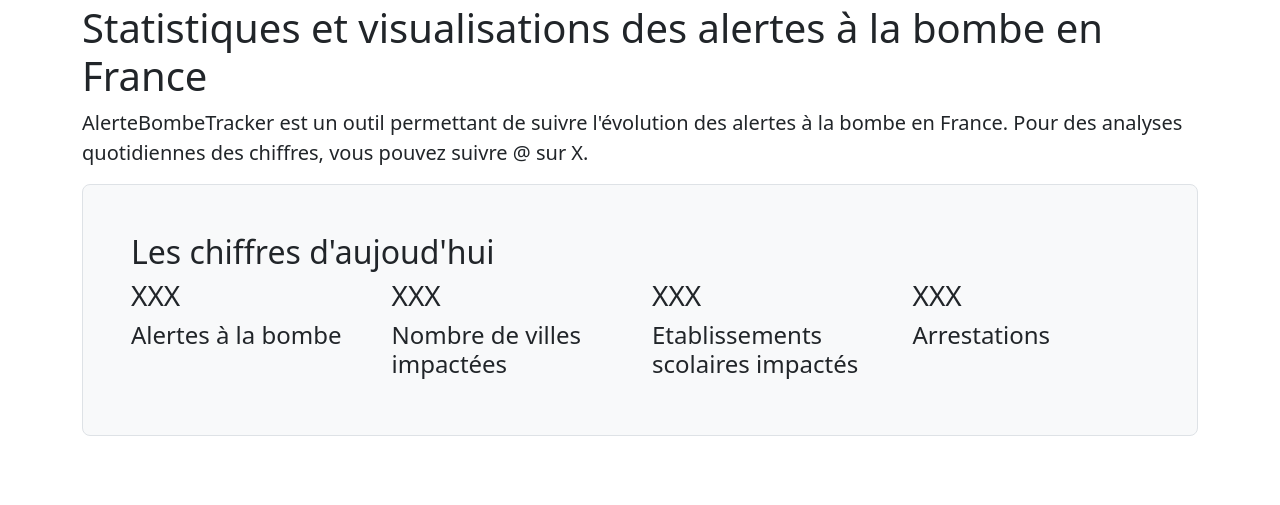
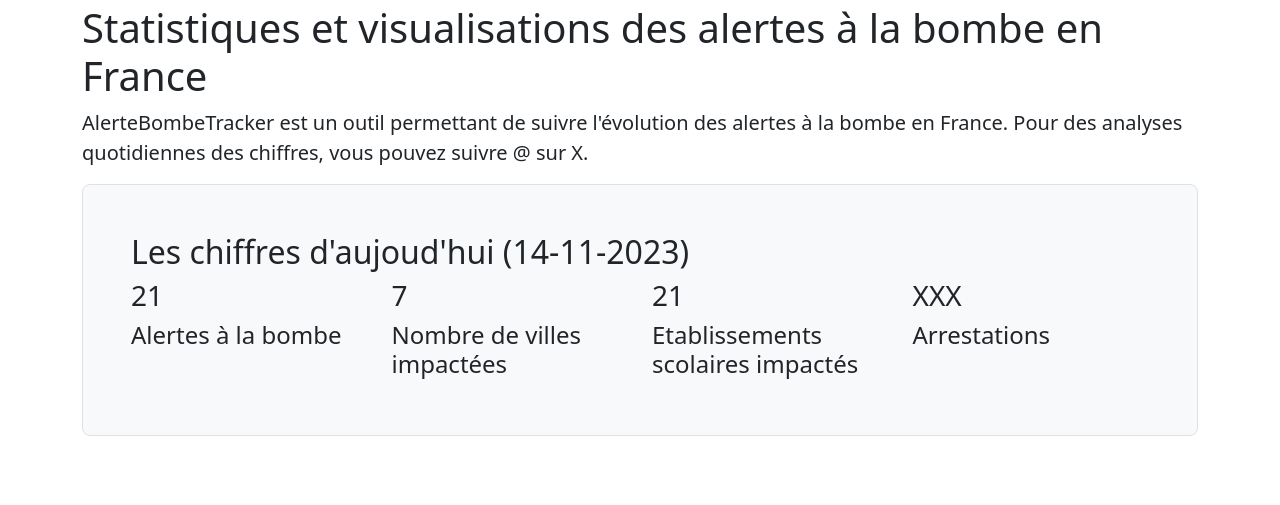
Before and after one commit to mathis-kdio/alerte-bombe-tracker, a PHP site: page / in a window 1280 px wide. Shown: the part 215-720 px from the top of the page. Run offline with PHP 8.4, Linux system fonts and the light colour scheme.

Commit message:
Update index.php

```diff
--- a/src/index.php
+++ b/src/index.php
@@ -10,18 +10,18 @@ include_once("includes/header.php");
     <div class="row align-items-md-stretch">
       <div class="col-md-12">
         <div class="h-100 p-5 bg-body-tertiary border rounded-3">
-          <h2>Les chiffres d'aujoud'hui</h2>
+          <h2>Les chiffres d'aujoud'hui (14-11-2023)</h2>
           <div class="row">
             <div class="col-md-3">
-              <h3>XXX</h3>
+              <h3>21</h3>
               <h4>Alertes à la bombe</h4>
             </div>
             <div class="col-md-3">
-              <h3>XXX</h3>
+              <h3>7</h3>
               <h4>Nombre de villes impactées</h4>
             </div>
             <div class="col-md-3">
-              <h3>XXX</h3>
+              <h3>21</h3>
               <h4>Etablissements scolaires impactés</h4>
             </div>
             <div class="col-md-3">
```
